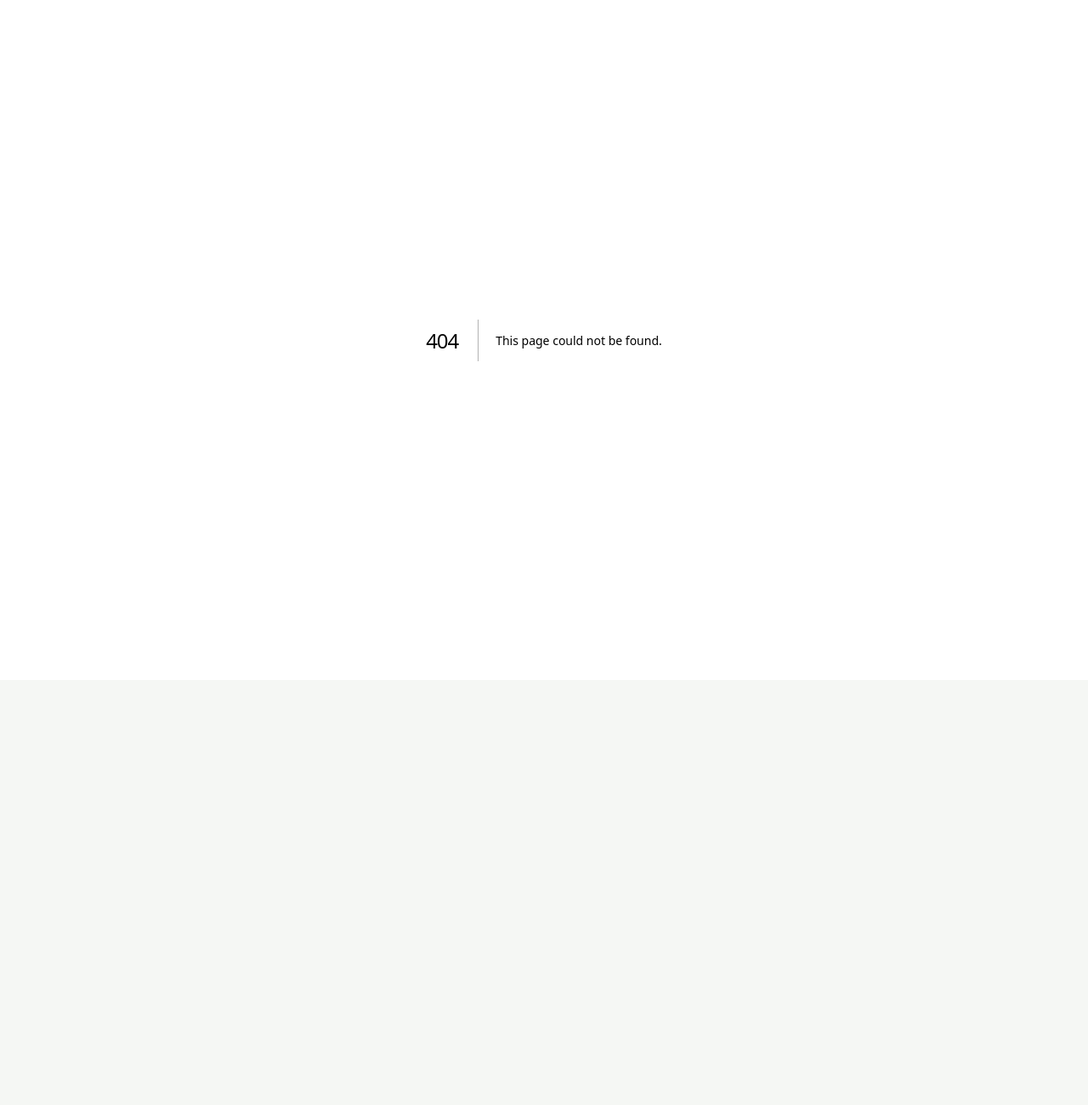
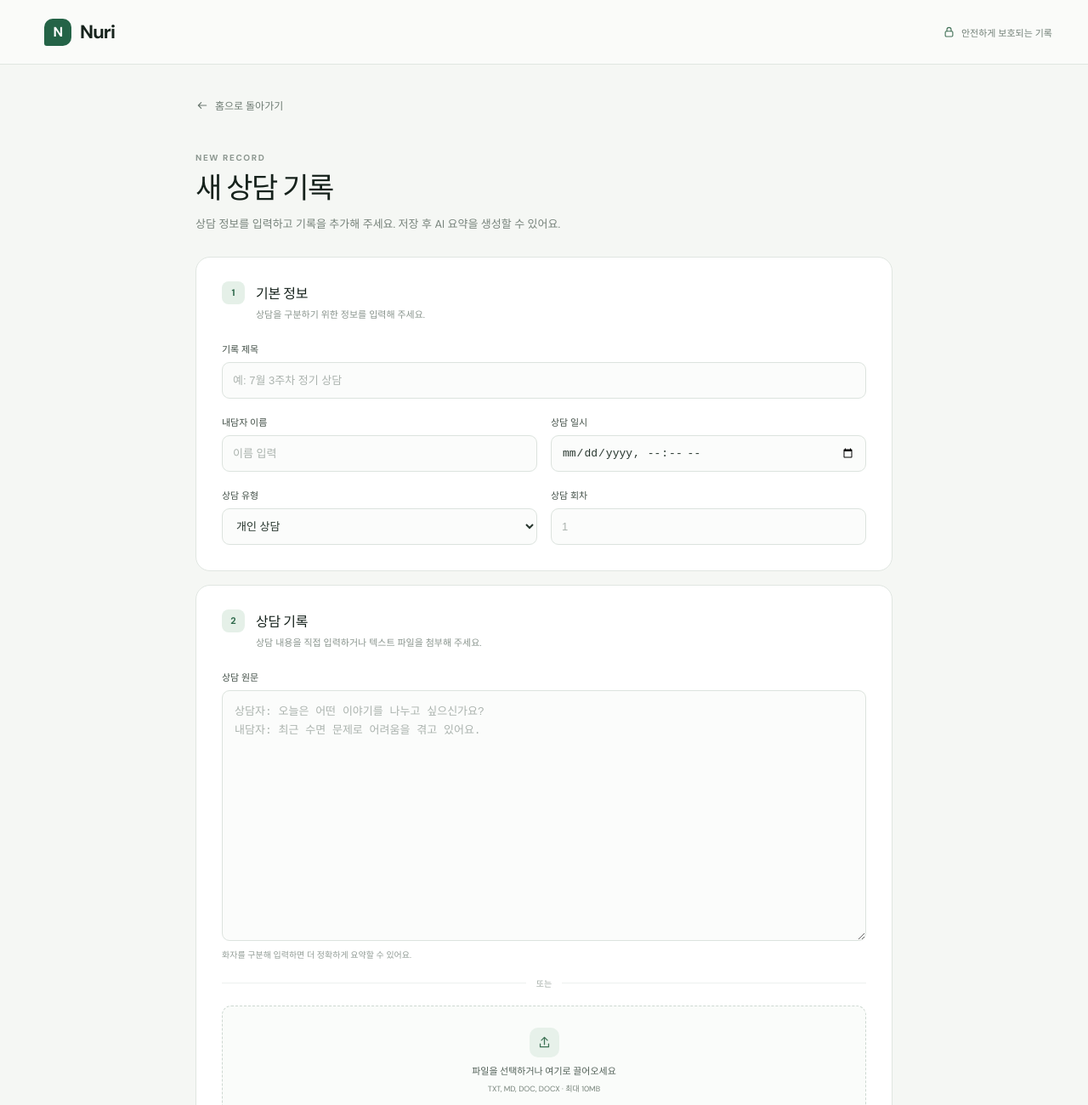
Before and after one commit to LYJ0304/nuri, a Next.js app in the folder apps/web/: page /records/new in a window 1280 px wide. Before the commit this address had no page. Shown: the top 1300 px of the page at 85% size. Before the commit the page ends 800 px from the top, so only its background shows below. Built offline with nearby package versions, Linux system fonts and the light colour scheme.

Commit message:
feat(web): add new counseling record form

```diff
--- /dev/null
+++ b/apps/web/app/records/new/page.tsx
@@ -0,0 +1,70 @@
+import Link from 'next/link';
+
+function Icon({ name }: { name: 'back' | 'upload' | 'sparkle' | 'lock' }) {
+  const paths = {
+    back: <><path d="M19 12H5M10 7l-5 5 5 5" /></>,
+    upload: <><path d="M12 16V4M7 9l5-5 5 5" /><path d="M5 15v5h14v-5" /></>,
+    sparkle: <><path d="m12 3 1.3 3.7L17 8l-3.7 1.3L12 13l-1.3-3.7L7 8l3.7-1.3z" /><path d="m18.5 14 .8 2.2 2.2.8-2.2.8-.8 2.2-.8-2.2-2.2-.8 2.2-.8z" /></>,
+    lock: <><rect x="5" y="10" width="14" height="10" rx="2" /><path d="M8 10V7a4 4 0 0 1 8 0v3" /></>,
+  };
+
+  return <svg aria-hidden="true" viewBox="0 0 24 24">{paths[name]}</svg>;
+}
+
+export default function NewRecordPage() {
+  return (
+    <main className="record-page">
+      <header className="record-header">
+        <Link className="brand" href="/" aria-label="Nuri 홈">
+          <span className="brand-mark">N</span><span>Nuri</span>
+        </Link>
+        <span className="secure-label"><Icon name="lock" />안전하게 보호되는 기록</span>
+      </header>
+
+      <div className="record-container">
+        <Link className="back-link" href="/"><Icon name="back" />홈으로 돌아가기</Link>
+        <div className="record-title">
+          <span className="eyebrow">NEW RECORD</span>
+          <h1>새 상담 기록</h1>
+          <p>상담 정보를 입력하고 기록을 추가해 주세요. 저장 후 AI 요약을 생성할 수 있어요.</p>
+        </div>
+
+        <form className="record-form">
+          <section className="form-card">
+            <div className="form-card-heading"><span>1</span><div><h2>기본 정보</h2><p>상담을 구분하기 위한 정보를 입력해 주세요.</p></div></div>
+            <div className="form-grid">
+              <label className="field full"><span>기록 제목</span><input name="title" placeholder="예: 7월 3주차 정기 상담" required /></label>
+              <label className="field"><span>내담자 이름</span><input name="clientName" placeholder="이름 입력" required /></label>
+              <label className="field"><span>상담 일시</span><input name="sessionDate" type="datetime-local" required /></label>
+              <label className="field"><span>상담 유형</span><select name="sessionType" defaultValue="individual"><option value="individual">개인 상담</option><option value="group">집단 상담</option><option value="family">가족 상담</option><option value="other">기타</option></select></label>
+              <label className="field"><span>상담 회차</span><input name="sessionNumber" type="number" min="1" placeholder="1" /></label>
+            </div>
+          </section>
+
+          <section className="form-card">
+            <div className="form-card-heading"><span>2</span><div><h2>상담 기록</h2><p>상담 내용을 직접 입력하거나 텍스트 파일을 첨부해 주세요.</p></div></div>
+            <label className="field"><span>상담 원문</span><textarea name="transcript" rows={12} placeholder={'상담자: 오늘은 어떤 이야기를 나누고 싶으신가요?\n내담자: 최근 수면 문제로 어려움을 겪고 있어요.'} required /><small>화자를 구분해 입력하면 더 정확하게 요약할 수 있어요.</small></label>
+            <div className="form-divider"><span>또는</span></div>
+            <label className="upload-box">
+              <input type="file" name="recordFile" accept=".txt,.md,.doc,.docx" />
+              <span className="upload-icon"><Icon name="upload" /></span>
+              <strong>파일을 선택하거나 여기로 끌어오세요</strong>
+              <small>TXT, MD, DOC, DOCX · 최대 10MB</small>
+            </label>
+          </section>
+
+          <section className="summary-option">
+            <span className="option-icon"><Icon name="sparkle" /></span>
+            <div><strong>저장 후 AI 요약 생성</strong><p>핵심 상담 내용, 개입 사항과 다음 상담 확인 사항을 자동으로 정리해요.</p></div>
+            <label className="switch"><input type="checkbox" name="generateSummary" defaultChecked /><span /></label>
+          </section>
+
+          <div className="form-actions">
+            <Link className="secondary-button" href="/">취소</Link>
+            <button className="primary-button" type="submit">상담 기록 저장</button>
+          </div>
+        </form>
+      </div>
+    </main>
+  );
+}
--- a/apps/web/app/styles.css
+++ b/apps/web/app/styles.css
@@ -79,6 +79,22 @@ h1 { margin: 7px 0 0; font-size: clamp(25px, 3vw, 34px); line-height: 1.2; lette
 .record-status { width: fit-content; padding: 5px 8px; border-radius: 99px; color: #377554; background: #e7f3eb; font-size: 9px; font-weight: 600; }
 .record-status.processing { color: #9a743c; background: #f7efdf; }
 
+.record-page { min-height: 100vh; background: #f5f7f4; }
+.record-header { height: 76px; display: flex; align-items: center; justify-content: space-between; padding: 0 42px; border-bottom: 1px solid #e0e6e1; background: rgba(251,252,250,.92); }
+.secure-label { display: flex; align-items: center; gap: 7px; color: #738078; font-size: 11px; }.secure-label svg { width: 15px; color: #427158; }
+.record-container { width: min(820px, calc(100% - 40px)); margin: 0 auto; padding: 38px 0 80px; }
+.back-link { display: inline-flex; align-items: center; gap: 7px; color: #6e7b73; font-size: 12px; font-weight: 600; }.back-link svg { width: 16px; }
+.record-title { margin: 34px 0 30px; }.record-title h1 { margin-top: 8px; }.record-title p { margin: 10px 0 0; color: #77837b; font-size: 13px; }
+.record-form { display: grid; gap: 16px; }
+.form-card { padding: 28px 30px 30px; border: 1px solid #e0e6e1; border-radius: 17px; background: #fff; }
+.form-card-heading { display: flex; align-items: flex-start; gap: 13px; margin-bottom: 25px; }.form-card-heading > span { display: grid; place-items: center; flex: 0 0 27px; height: 27px; border-radius: 8px; color: #2d684a; background: #e5f0e8; font-size: 11px; font-weight: 700; }.form-card-heading h2 { margin: 1px 0 5px; font-size: 16px; letter-spacing: -.02em; }.form-card-heading p { margin: 0; color: #8a958e; font-size: 11px; }
+.form-grid { display: grid; grid-template-columns: 1fr 1fr; gap: 19px 16px; }.field { display: grid; gap: 8px; }.field.full { grid-column: 1 / -1; }.field > span { color: #435048; font-size: 11px; font-weight: 600; }.field input, .field select, .field textarea { width: 100%; border: 1px solid #dce3de; border-radius: 9px; outline: none; color: #26352d; background: #fbfcfb; font-size: 13px; transition: border-color .2s, box-shadow .2s; }.field input, .field select { height: 43px; padding: 0 12px; }.field textarea { resize: vertical; min-height: 220px; padding: 14px; line-height: 1.7; }.field input:focus, .field select:focus, .field textarea:focus { border-color: #6e9c82; box-shadow: 0 0 0 3px rgba(64,126,91,.1); }.field input::placeholder, .field textarea::placeholder { color: #abb3ae; }.field small { color: #939d97; font-size: 10px; }
+.form-divider { display: flex; align-items: center; gap: 12px; margin: 19px 0; color: #a1aaa4; font-size: 10px; }.form-divider::before, .form-divider::after { content: ''; height: 1px; flex: 1; background: #edf0ee; }
+.upload-box { display: grid; justify-items: center; gap: 7px; padding: 25px; border: 1px dashed #cdd8d1; border-radius: 11px; color: #758279; background: #fafcfa; cursor: pointer; transition: .2s; }.upload-box:hover { border-color: #74a087; background: #f5f9f6; }.upload-box input { position: absolute; width: 1px; height: 1px; overflow: hidden; opacity: 0; }.upload-box strong { color: #526158; font-size: 11px; }.upload-box small { font-size: 9px; }.upload-icon { display: grid; place-items: center; width: 35px; height: 35px; border-radius: 10px; color: #3d7255; background: #e7f1ea; }.upload-icon svg { width: 17px; }
+.summary-option { display: grid; grid-template-columns: 42px 1fr auto; align-items: center; gap: 13px; padding: 20px 24px; border: 1px solid #d8e5dc; border-radius: 14px; background: #edf5ef; }.option-icon { display: grid; place-items: center; width: 40px; height: 40px; border-radius: 11px; color: #286748; background: #dcece1; }.option-icon svg { width: 18px; }.summary-option strong { font-size: 12px; }.summary-option p { margin: 5px 0 0; color: #74827a; font-size: 10px; }
+.switch input { position: absolute; opacity: 0; }.switch span { position: relative; display: block; width: 40px; height: 23px; border-radius: 99px; background: #b7c2bb; cursor: pointer; transition: .2s; }.switch span::after { content: ''; position: absolute; width: 17px; height: 17px; top: 3px; left: 3px; border-radius: 50%; background: #fff; box-shadow: 0 1px 4px rgba(0,0,0,.15); transition: .2s; }.switch input:checked + span { background: #347553; }.switch input:checked + span::after { transform: translateX(17px); }
+.form-actions { display: flex; justify-content: flex-end; gap: 9px; padding-top: 8px; }.secondary-button { padding: 12px 20px; border: 1px solid #d8dfda; border-radius: 10px; color: #657168; background: #fff; font-size: 12px; font-weight: 600; }
+
 @media (max-width: 900px) {
   .app-shell { grid-template-columns: 78px 1fr; }
   .sidebar { padding-inline: 12px; }.brand { justify-content: center; padding: 0; }.brand > span:last-child, .nav-item:not(.active)::after, .nav-item { font-size: 0; }.nav-item { justify-content: center; padding: 13px; }.nav-item svg { width: 21px; }.profile { grid-template-columns: 1fr; justify-items: center; }.profile > span:nth-child(2), .profile button, .api-status { display: none; }
@@ -89,4 +105,5 @@ h1 { margin: 7px 0 0; font-size: clamp(25px, 3vw, 34px); line-height: 1.2; lette
   .main-content { padding: 26px 18px 50px; }.topbar { align-items: center; }.primary-button { width: 42px; height: 42px; justify-content: center; padding: 0; font-size: 0; }
   .hero-card { grid-template-columns: 1fr; }.hero-copy { padding: 32px 28px 210px; }.summary-preview { position: absolute; right: 0; bottom: -95px; width: 290px; height: 265px; transform: translateX(10px) rotate(2deg); }
   .overview-grid { grid-template-columns: 1fr; }.record-row { grid-template-columns: 42px 1fr auto 16px; }.record-date { display: none; }.record-status { grid-column: 3; }.section-heading p { display: none; }
+  .record-header { height: 66px; padding: 0 18px; }.record-header .brand { justify-content: flex-start; }.secure-label { font-size: 0; }.record-container { width: calc(100% - 28px); padding-top: 26px; }.record-title { margin-block: 27px 24px; }.form-card { padding: 23px 19px; }.form-grid { grid-template-columns: 1fr; }.field.full { grid-column: auto; }.summary-option { grid-template-columns: 38px 1fr auto; padding: 17px; }.summary-option p { display: none; }.form-actions { display: grid; grid-template-columns: 1fr 1fr; }.form-actions a, .form-actions button { justify-content: center; text-align: center; }
 }
```
Also changed, not shown: apps/web/app/page.tsx (+5 -3 lines).
